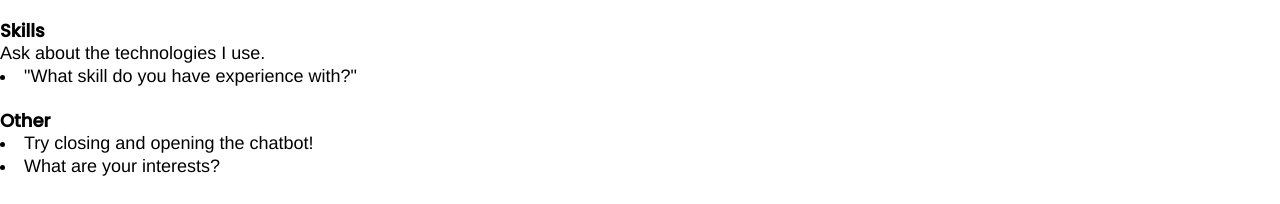
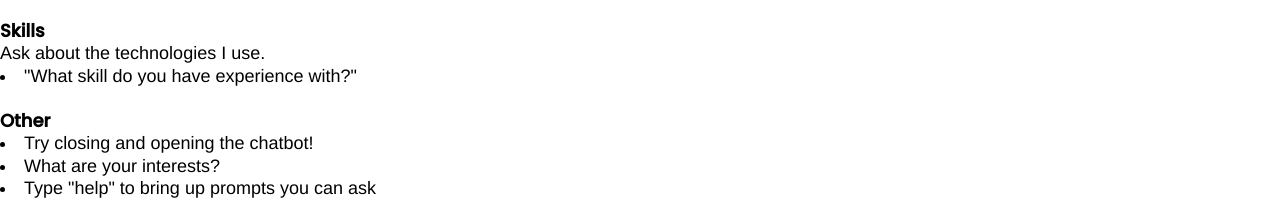
Before and after one commit to codedbyq/qbot, a website: page public/index.html in a window 1280 px wide. Shown: the part 1144-1348 px from the top of the page. Drawn offline with nearby package versions, Linux system fonts and the light colour scheme; files that its build step writes are made by us from their sources; a script that the page names is missing.

Commit message:
Add the help command to the landing page

```diff
--- a/public/index.html
+++ b/public/index.html
@@ -84,6 +84,7 @@
                   <h1 class="sub_title">Other</h1>
                   <li class='user_promt'>Try closing and opening the chatbot!</li>
                   <li class='user_promt i'>What are your interests?</li>
+                  <li class='user_promt'>Type "help" to bring up prompts you can ask</li>
                   <br>
                 </div>
               </div>
```
